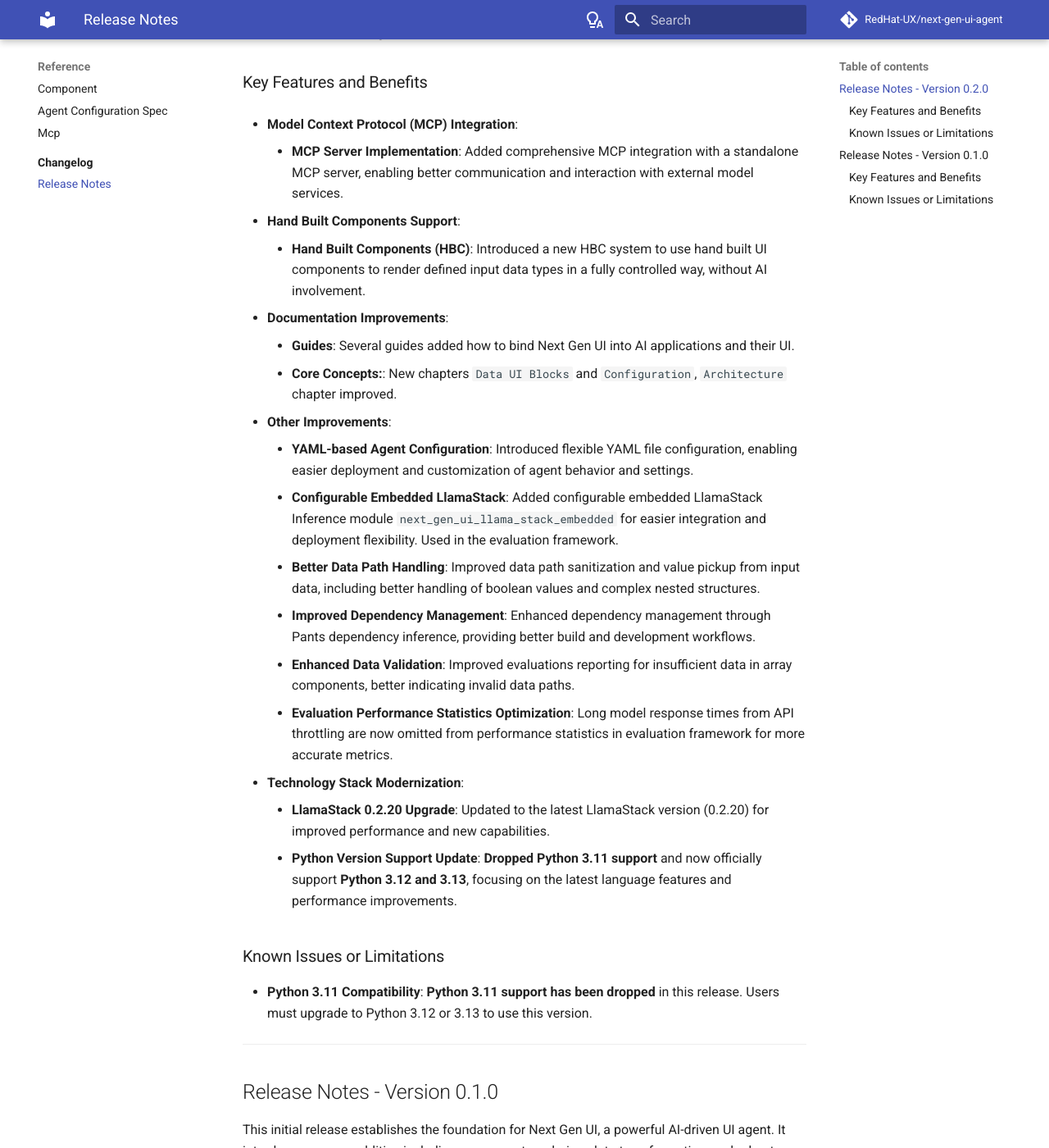
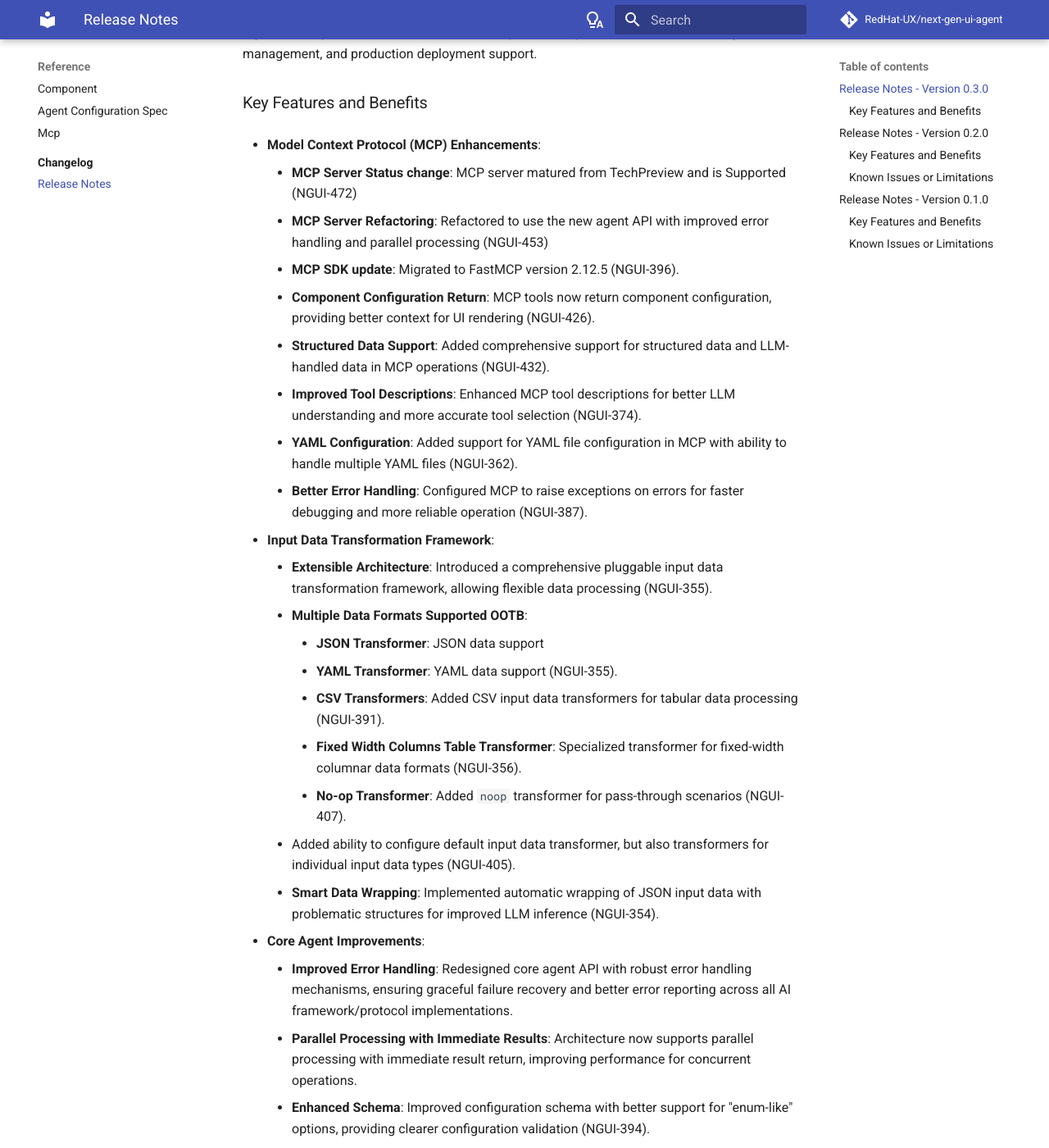
Before and after one commit to RedHat-UX/next-gen-ui-agent, an MkDocs documentation site: the page built from docs/changelog/release_notes.md, in a window 1280 px wide and 1400 px high, scrolled down 436 px. Shown: the whole window at 82% size. Built offline with MkDocs 1.6.1 and Material for MkDocs 9.7.7, drawn with Linux system fonts in a browser that asks for light colours; comment, search, counter and statistics services are not loaded; some of the changed text lies outside the part shown.

Commit message:
docs(NGUI-470): Release notes 0.3.0

```diff
--- a/docs/changelog/release_notes.md
+++ b/docs/changelog/release_notes.md
@@ -1,4 +1,47 @@
 # Release Notes
+
+---
+
+## Release Notes - Version 0.3.0
+
+This release represents a major advancement for Next Gen UI, focusing on robustness, reliability, and production readiness. We've improved the core agent API to provide better error handling and parallel processing capabilities, migrated to FastMCP for enhanced MCP functionality, and introduced a comprehensive input data transformation framework. This release also brings significant improvements to all AI framework/protocol implementations, better configuration management, and production deployment support.
+
+### Key Features and Benefits
+
+* **Model Context Protocol (MCP) Enhancements**:
+    * **MCP Server Status change**: MCP server matured from TechPreview and is Supported (NGUI-472)
+    * **MCP Server Refactoring**: Refactored to use the new agent API with improved error handling and parallel processing (NGUI-453)
+    * **MCP SDK update**: Migrated to FastMCP version 2.12.5 (NGUI-396).
+    * **Component Configuration Return**: MCP tools now return component configuration, providing better context for UI rendering (NGUI-426).
+    * **Structured Data Support**: Added comprehensive support for structured data and LLM-handled data in MCP operations (NGUI-432).
+    * **Improved Tool Descriptions**: Enhanced MCP tool descriptions for better LLM understanding and more accurate tool selection (NGUI-374).
+    * **YAML Configuration**: Added support for YAML file configuration in MCP with ability to handle multiple YAML files (NGUI-362).
+    * **Better Error Handling**: Configured MCP to raise exceptions on errors for faster debugging and more reliable operation (NGUI-387).
+
+* **Input Data Transformation Framework**:
+    * **Extensible Architecture**: Introduced a comprehensive pluggable input data transformation framework, allowing flexible data processing (NGUI-355).
+    * **Multiple Data Formats Supported OOTB**:
+        - **JSON Transformer**: JSON data support
+        - **YAML Transformer**: YAML data support (NGUI-355).
+        - **CSV Transformers**: Added CSV input data transformers for tabular data processing (NGUI-391).
+        - **Fixed Width Columns Table Transformer**: Specialized transformer for fixed-width columnar data formats (NGUI-356).
+        - **No-op Transformer**: Added `noop` transformer for pass-through scenarios (NGUI-407).
+    * Added ability to configure default input data transformer, but also transformers for individual input data types (NGUI-405).
+    * **Smart Data Wrapping**: Implemented automatic wrapping of JSON input data with problematic structures for improved LLM inference (NGUI-354).
+
+* **Core Agent Improvements**:
+    * **Improved Error Handling**: Redesigned core agent API with robust error handling mechanisms, ensuring graceful failure recovery and better error reporting across all AI framework/protocol implementations.
+    * **Parallel Processing with Immediate Results**: Architecture now supports parallel processing with immediate result return, improving performance for concurrent operations.
+    * **Enhanced Schema**: Improved configuration schema with better support for "enum-like" options, providing clearer configuration validation (NGUI-394).
+    * **Pre-configured Components**: Introduced ability to use dynamic components with pre-defined configuration per input data type (NGUI-364).
+    * **Enhanced Component Specs**: Exported and documented table and set-of-cards JSON specifications (NGUI-380).
+    * **Test App Split Architecture**: Redesigned NGUI e2e test app architecture with updated deployment strategy for better scalability (NGUI-330).
+    * **Improved Testing**: Enhanced pytest configuration to fail on unknown markers and fixed missing dependencies (NGUI-386).
+
+* **AI framework/protocol Implementation Updates**:
+    * **LangGraph Agent Enhancement**: Updated to use the new core agent API with improved error handling and parallel processing flow (NGUI-451).
+    * **LlamaStack Agent Improvements**: Leverages new core agent API for better error handling and parallel processing with immediate result return (NGUI-452).
+    * **ACP Agent Deprecation**: ACP Agent is now officially deprecated as ACP protocol itself is deprecated (NGUI-455).
 
 ---
 
```
Also changed, not shown: CONTRIBUTING.md (+4 -5 lines).
